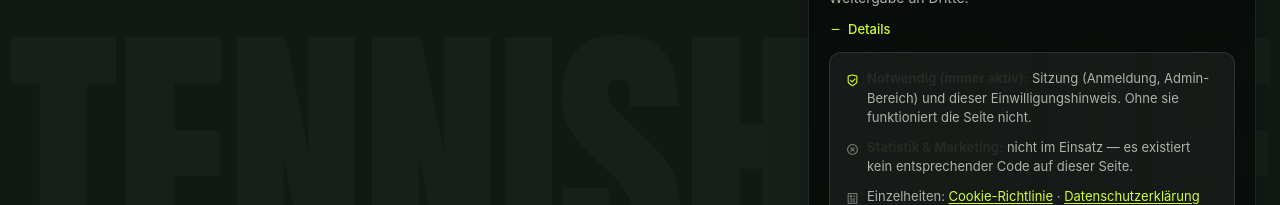
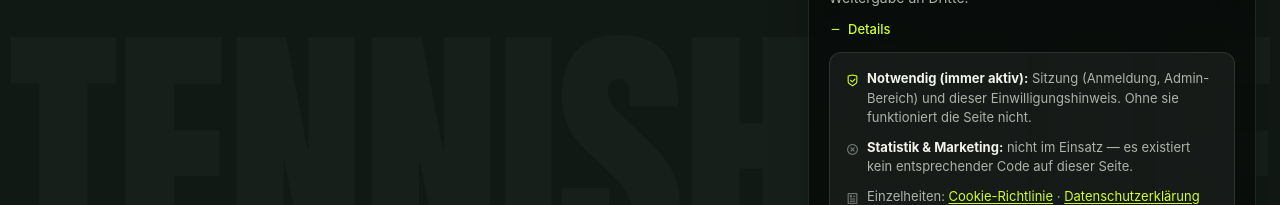
Before and after one commit to Tor2024/tennishalle, a React (Vite) app: page /legal/agb in a window 1280 px wide. Both pictures are taken after a click on the button "Details". Shown: the part 474-679 px from the top of the page. Built offline with nearby package versions, Linux system fonts and the light colour scheme; no server answers.

Commit message:
fix: cookie banner strong labels use light token for contrast on glass

```diff
--- a/src/components/CookieBanner.tsx
+++ b/src/components/CookieBanner.tsx
@@ -49,11 +49,11 @@ export function CookieBanner() {
         <div className="mt-3 rounded-xl border border-white/10 bg-white/[0.06] p-4 text-[13px] text-foreground-700 space-y-2.5">
           <p className="flex items-start gap-2">
             <i className="ri-shield-check-line text-primary-500 mt-0.5" />
-            <span><strong className="text-foreground-100">Notwendig (immer aktiv):</strong> Sitzung (Anmeldung, Admin-Bereich) und dieser Einwilligungshinweis. Ohne sie funktioniert die Seite nicht.</span>
+            <span><strong className="text-foreground-950">Notwendig (immer aktiv):</strong> Sitzung (Anmeldung, Admin-Bereich) und dieser Einwilligungshinweis. Ohne sie funktioniert die Seite nicht.</span>
           </p>
           <p className="flex items-start gap-2">
             <i className="ri-close-circle-line text-foreground-500 mt-0.5" />
-            <span><strong className="text-foreground-100">Statistik &amp; Marketing:</strong> nicht im Einsatz — es existiert kein entsprechender Code auf dieser Seite.</span>
+            <span><strong className="text-foreground-950">Statistik &amp; Marketing:</strong> nicht im Einsatz — es existiert kein entsprechender Code auf dieser Seite.</span>
           </p>
           <p className="flex items-start gap-2">
             <i className="ri-article-line text-foreground-500 mt-0.5" />
```
